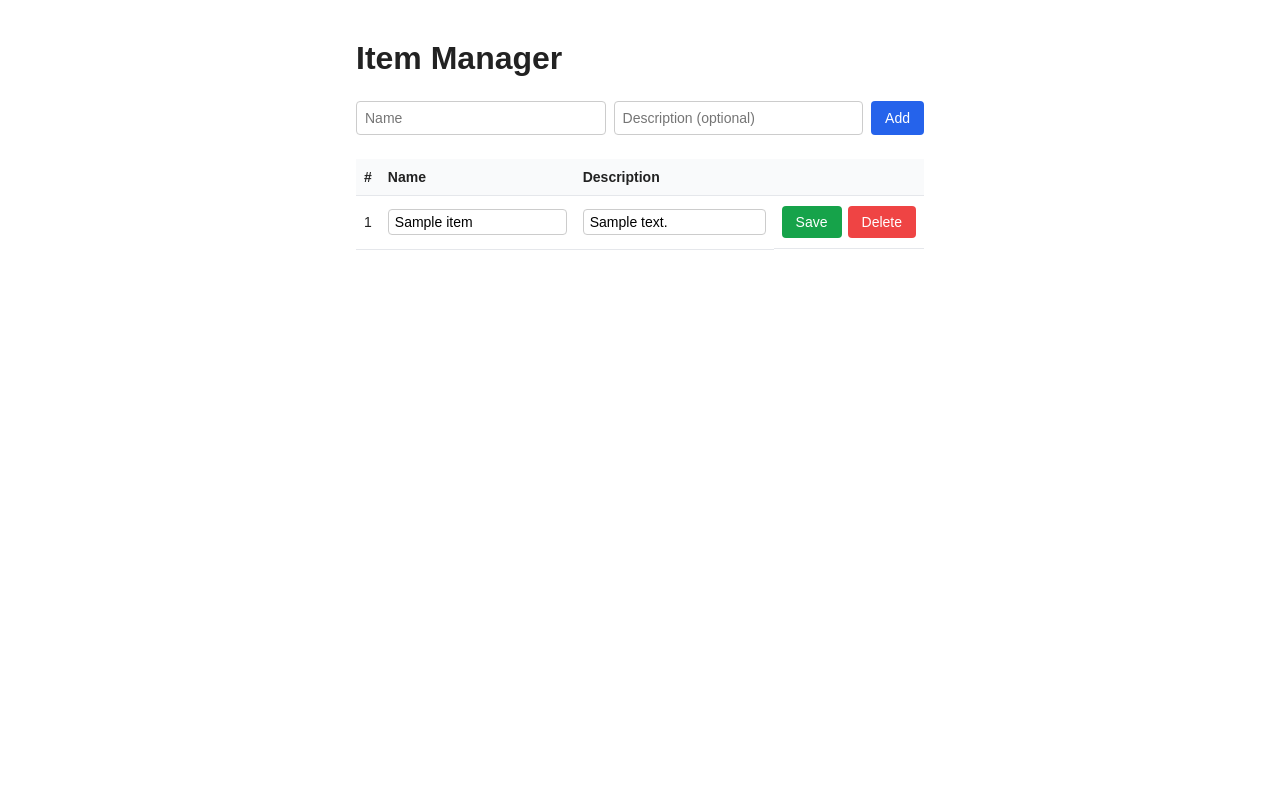
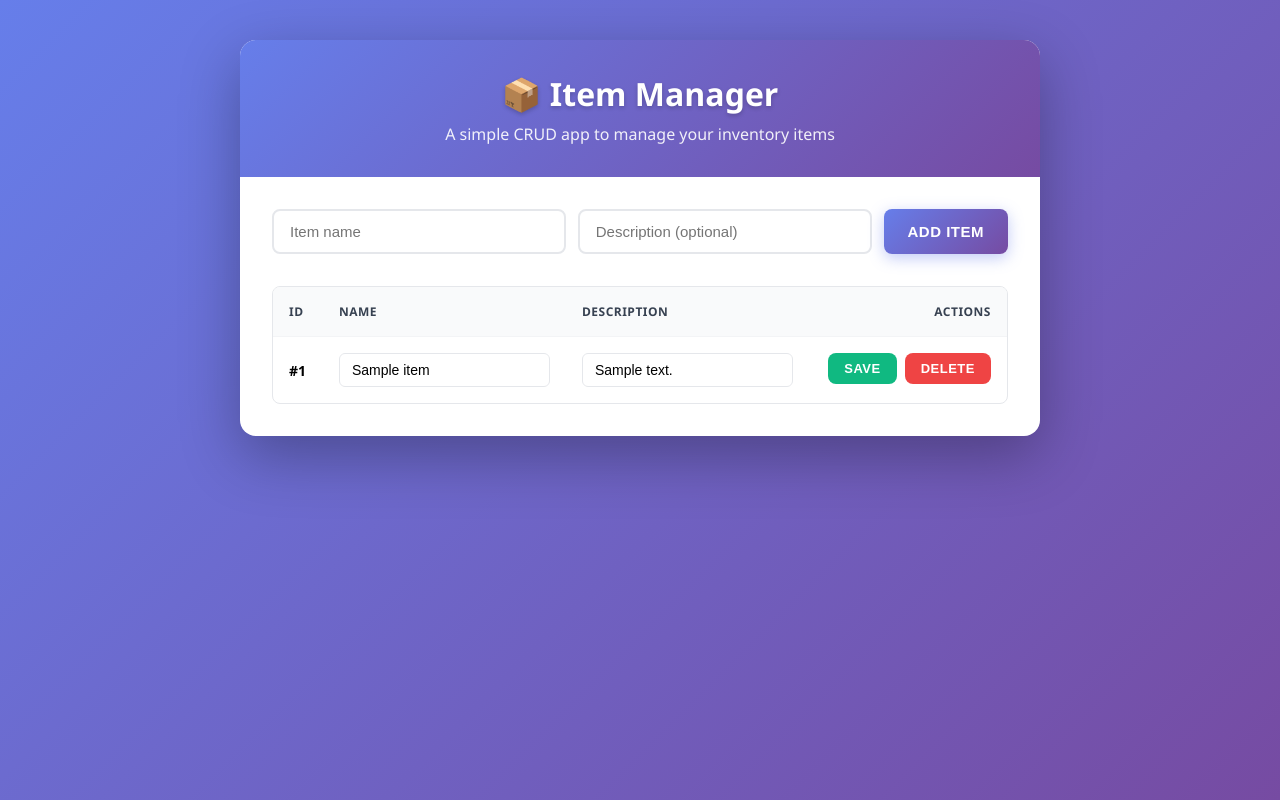
Before and after one commit to jimxxs/PaaS, a Flask app: page / in a window 1280 px wide. Run offline with Flask 3, Linux system fonts and the light colour scheme; tables that the repository leaves empty hold one stand-in row (values such as "Sample post").

Commit message:
Enhance index.html with improved styling, layout, and user experience for item management

```diff
--- a/templates/index.html
+++ b/templates/index.html
@@ -6,43 +6,191 @@
   <title>Item Manager</title>
   <style>
     * { box-sizing: border-box; margin: 0; padding: 0; }
-    body { font-family: sans-serif; max-width: 600px; margin: 40px auto; padding: 0 16px; color: #222; }
-    h1 { margin-bottom: 24px; }
-    form { display: flex; gap: 8px; margin-bottom: 24px; }
-    input { flex: 1; padding: 8px; border: 1px solid #ccc; border-radius: 4px; font-size: 14px; }
-    button { padding: 8px 14px; border: none; border-radius: 4px; cursor: pointer; font-size: 14px; }
-    .btn-add  { background: #2563eb; color: #fff; }
-    .btn-del  { background: #ef4444; color: #fff; }
-    .btn-save { background: #16a34a; color: #fff; }
-    table { width: 100%; border-collapse: collapse; }
-    th, td { text-align: left; padding: 10px 8px; border-bottom: 1px solid #e5e7eb; font-size: 14px; }
-    th { background: #f9fafb; font-weight: 600; }
-    td input { width: 100%; padding: 4px 6px; }
-    .actions { display: flex; gap: 6px; }
+    body {
+      font-family: 'Segoe UI', Tahoma, Geneva, Verdana, sans-serif;
+      background: linear-gradient(135deg, #667eea 0%, #764ba2 100%);
+      min-height: 100vh;
+      padding: 40px 20px;
+    }
+    .container {
+      max-width: 800px;
+      margin: 0 auto;
+      background: white;
+      border-radius: 16px;
+      box-shadow: 0 20px 60px rgba(0,0,0,0.3);
+      overflow: hidden;
+    }
+    .header {
+      background: linear-gradient(135deg, #667eea 0%, #764ba2 100%);
+      color: white;
+      padding: 32px;
+      text-align: center;
+    }
+    h1 {
+      font-size: 32px;
+      font-weight: 600;
+      margin: 0 0 8px 0;
+      text-shadow: 0 2px 4px rgba(0,0,0,0.2);
+    }
+    .subtitle {
+      font-size: 16px;
+      opacity: 0.9;
+      font-weight: 400;
+    }
+    .content { padding: 32px; }
+    form {
+      display: flex;
+      gap: 12px;
+      margin-bottom: 32px;
+      flex-wrap: wrap;
+    }
+    input {
+      flex: 1;
+      min-width: 200px;
+      padding: 12px 16px;
+      border: 2px solid #e5e7eb;
+      border-radius: 8px;
+      font-size: 15px;
+      transition: all 0.3s;
+    }
+    input:focus {
+      outline: none;
+      border-color: #667eea;
+      box-shadow: 0 0 0 3px rgba(102, 126, 234, 0.1);
+    }
+    button {
+      padding: 12px 24px;
+      border: none;
+      border-radius: 8px;
+      cursor: pointer;
+      font-size: 15px;
+      font-weight: 600;
+      transition: all 0.3s;
+      text-transform: uppercase;
+      letter-spacing: 0.5px;
+    }
+    .btn-add  {
+      background: linear-gradient(135deg, #667eea 0%, #764ba2 100%);
+      color: #fff;
+      box-shadow: 0 4px 15px rgba(102, 126, 234, 0.4);
+    }
+    .btn-add:hover {
+      transform: translateY(-2px);
+      box-shadow: 0 6px 20px rgba(102, 126, 234, 0.6);
+    }
+    .btn-del  {
+      background: #ef4444;
+      color: #fff;
+      padding: 8px 16px;
+      font-size: 13px;
+    }
+    .btn-del:hover {
+      background: #dc2626;
+      transform: scale(1.05);
+    }
+    .btn-save {
+      background: #10b981;
+      color: #fff;
+      padding: 8px 16px;
+      font-size: 13px;
+    }
+    .btn-save:hover {
+      background: #059669;
+      transform: scale(1.05);
+    }
+    .table-wrapper {
+      overflow-x: auto;
+      border-radius: 8px;
+      border: 1px solid #e5e7eb;
+    }
+    table {
+      width: 100%;
+      border-collapse: collapse;
+    }
+    th, td {
+      text-align: left;
+      padding: 16px;
+      border-bottom: 1px solid #f3f4f6;
+      font-size: 14px;
+    }
+    th {
+      background: #f9fafb;
+      font-weight: 600;
+      color: #374151;
+      text-transform: uppercase;
+      font-size: 12px;
+      letter-spacing: 0.5px;
+    }
+    tr:hover { background: #f9fafb; }
+    tr:last-child td { border-bottom: none; }
+    td input {
+      width: 100%;
+      padding: 8px 12px;
+      border: 1px solid #e5e7eb;
+      border-radius: 6px;
+      font-size: 14px;
+      transition: border 0.3s;
+    }
+    td input:focus {
+      outline: none;
+      border-color: #667eea;
+    }
+    .actions {
+      display: flex;
+      gap: 8px;
+      justify-content: flex-end;
+    }
+    .empty-state {
+      text-align: center;
+      padding: 48px 24px;
+      color: #9ca3af;
+    }
+    .empty-state svg {
+      width: 64px;
+      height: 64px;
+      margin-bottom: 16px;
+      opacity: 0.5;
+    }
   </style>
 </head>
 <body>
-  <h1>Item Manager</h1>
+  <div class="container">
+    <div class="header">
+      <h1>📦 Item Manager</h1>
+      <p class="subtitle">A simple CRUD app to manage your inventory items</p>
+    </div>
 
+    <div class="content">
       <form id="add-form">
-    <input id="name" placeholder="Name" required />
+        <input id="name" placeholder="Item name" required />
         <input id="desc" placeholder="Description (optional)" />
-    <button type="submit" class="btn-add">Add</button>
+        <button type="submit" class="btn-add">Add Item</button>
       </form>
 
+      <div class="table-wrapper">
         <table>
-    <thead><tr><th>#</th><th>Name</th><th>Description</th><th></th></tr></thead>
+          <thead><tr><th>ID</th><th>Name</th><th>Description</th><th style="text-align: right;">Actions</th></tr></thead>
           <tbody id="items"></tbody>
         </table>
+      </div>
+    </div>
+  </div>
 
   <script>
     const tbody = document.getElementById("items");
 
     async function load() {
       const rows = await fetch("/items").then(r => r.json());
+      if (rows.length === 0) {
+        tbody.innerHTML = `<tr><td colspan="4" class="empty-state">
+          <svg fill="none" stroke="currentColor" viewBox="0 0 24 24"><path stroke-linecap="round" stroke-linejoin="round" stroke-width="2" d="M20 13V6a2 2 0 00-2-2H6a2 2 0 00-2 2v7m16 0v5a2 2 0 01-2 2H6a2 2 0 01-2-2v-5m16 0h-2.586a1 1 0 00-.707.293l-2.414 2.414a1 1 0 01-.707.293h-3.172a1 1 0 01-.707-.293l-2.414-2.414A1 1 0 006.586 13H4"></path></svg>
+          <div>No items yet. Add your first item above!</div>
+        </td></tr>`;
+        return;
+      }
       tbody.innerHTML = rows.map(item => `
         <tr id="row-${item.id}">
-          <td>${item.id}</td>
+          <td><strong>#${item.id}</strong></td>
           <td><input value="${item.name}" id="name-${item.id}" /></td>
           <td><input value="${item.description ?? ""}" id="desc-${item.id}" /></td>
           <td class="actions">
```
Lines whose indentation alone changed are shown as unchanged.
